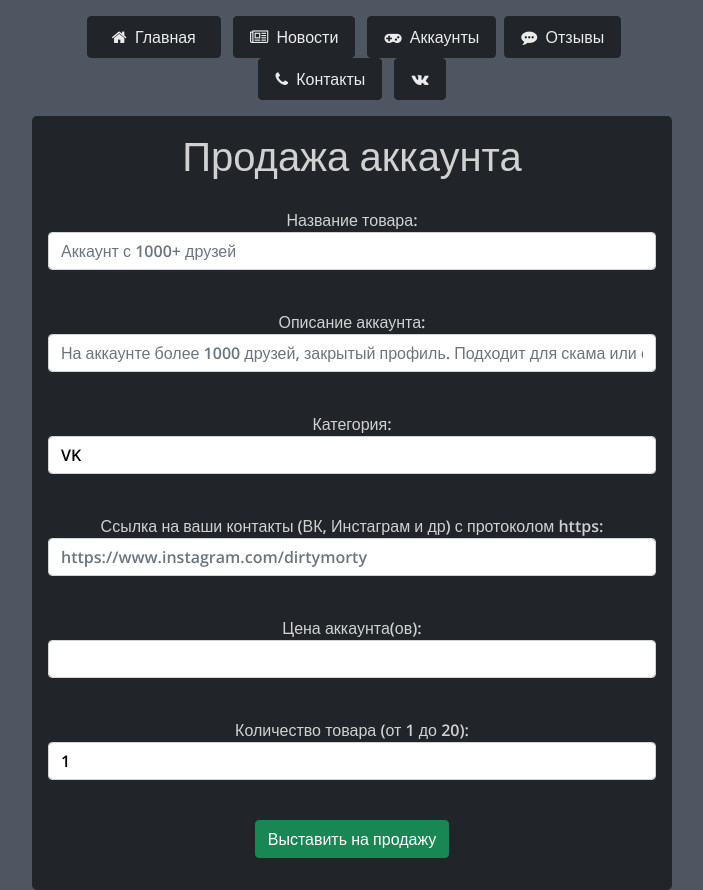
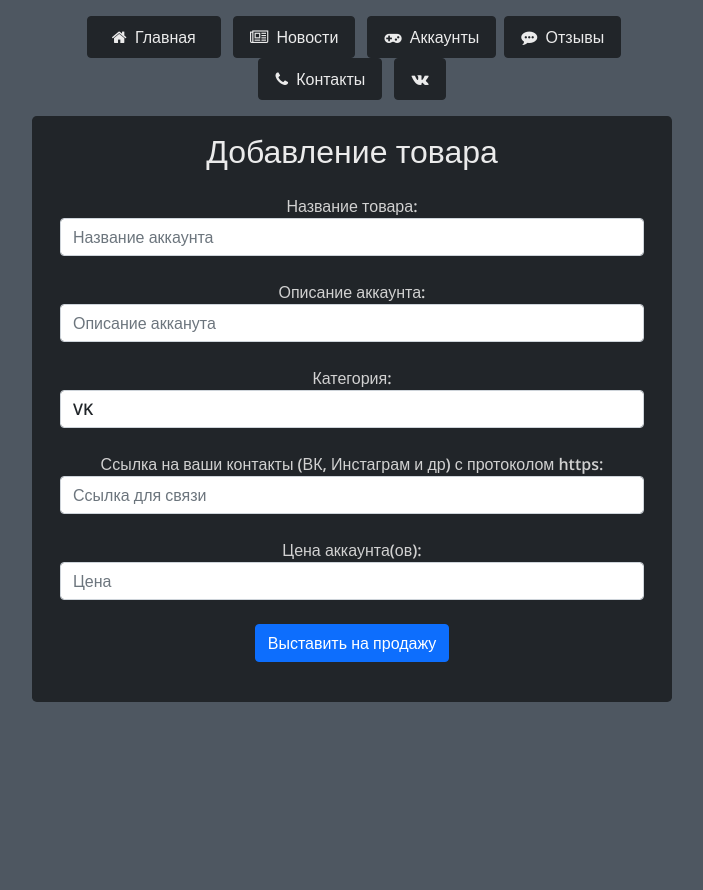
Before and after one commit to dkarasevgthub/GoldenMarket, a Flask app: page /add_acc in a window 1280 px wide. Shown: the part 61-951 px from the top of the page, without its empty margins (288-991 px from the left). After the commit the page ends 763 px from the top, so only its background shows below. Run offline with Flask 2, Linux system fonts and the light colour scheme; a user stored in the database is signed in; some libraries are stand-ins or nearby versions.

Commit message:
доработка товаров, пре-релиз проекта

```diff
--- a/data/accounts.py
+++ b/data/accounts.py
@@ -1,7 +1,9 @@
 import datetime
+
 import sqlalchemy
 from flask_login import UserMixin
 from sqlalchemy import orm
+
 from .db_session import SqlAlchemyBase
 
 
--- a/data/news.py
+++ b/data/news.py
@@ -1,13 +1,14 @@
 import datetime
+
 import sqlalchemy
 from flask_login import UserMixin
 from sqlalchemy import orm
+
 from .db_session import SqlAlchemyBase
 
 
 class News(SqlAlchemyBase, UserMixin):  # таблица новостей
     __tablename__ = 'news'
-
     id = sqlalchemy.Column(sqlalchemy.Integer,
                            primary_key=True, autoincrement=True)
     title = sqlalchemy.Column(sqlalchemy.String, nullable=True)
--- a/data/users.py
+++ b/data/users.py
@@ -1,18 +1,18 @@
 import datetime
+
 import sqlalchemy
 from flask_login import UserMixin
 from flask_wtf import FlaskForm
 from sqlalchemy import orm
 from werkzeug.security import generate_password_hash, check_password_hash
 from wtforms import PasswordField, SubmitField, StringField
-from wtforms.fields.simple import BooleanField
 from wtforms.validators import DataRequired
+
 from .db_session import SqlAlchemyBase
 
 
 class User(SqlAlchemyBase, UserMixin):  # таблица пользователей
     __tablename__ = 'users'
-
     id = sqlalchemy.Column(sqlalchemy.Integer,
                            primary_key=True, autoincrement=True)
     name = sqlalchemy.Column(sqlalchemy.String, nullable=True)
@@ -38,5 +38,4 @@
 class LoginForm(FlaskForm):  # форма для входа
     email = StringField('Введите почту', validators=[DataRequired()])
     password = PasswordField('Введите пароль', validators=[DataRequired()])
-    remember_me = BooleanField('Запомнить меня')
     submit = SubmitField('Войти')
--- a/main.py
+++ b/main.py
@@ -1,16 +1,18 @@
 import datetime
 import sqlite3
+
 import vk_api
 from flask import Flask, render_template, redirect, request
 from flask import abort
 from flask_login import LoginManager, login_user, logout_user, current_user, login_required
 from flask_ngrok import run_with_ngrok
+
 from data import db_session, users, accounts
 from data.news import News
 from data.users import User, LoginForm
+from forms.edit import RedactMailForm, RedactNameForm, RedactPasswordForm, MarketForm
 from forms.news import NewsForm
 from forms.user import RegisterForm
-from forms.edit import RedactMailForm, RedactNameForm, RedactPasswordForm, MarketForm
 
 app = Flask(__name__)  # создание приложения
 login_manager = LoginManager()
@@ -20,7 +22,7 @@
 UPLOAD_STATIC = 'static/img/user_avatars/'  # папка для сохранения фотографий пользователей
 app.config['UPLOAD_STATIC'] = UPLOAD_STATIC
 edit_mode = False  # мод редактирования новостей
-ADMINS = [1, 2]  # список айди админов
+ADMINS = [1, 3]  # список айди админов
 GROUP_TOKEN = '362ed726c14963a17c777db697e93fb0c371c60' \
               '71bd08be014138bfdef0bbcbbe2755016e25bda6143739'  # токен группы вк
 
@@ -118,10 +120,9 @@
             return render_template('profile.html', name=current_user.name,
                                    photo='/'.join(current_user.photo.split('/')[1:]),
                                    email=current_user.email,
-                                   created_date=
-                                   str(current_user.created_date).split()[0].split('-'),
-                                   title=current_user.name, is_photo=current_user.is_photo,
-                                   message='Вы не выбрали фотографию')
+                                   created_date=str(current_user.created_date).split()[0].split(
+                                       '-'),
+                                   title=current_user.name, is_photo=current_user.is_photo)
         if str(photo) != "<FileStorage: '' ('application/octet-stream')>":  # присвоение фото user
             user = session.query(User).filter(User.id == current_user.id).first()
             user.photo = name
@@ -229,9 +230,12 @@
             arr.append(
                 [item.title, item.content, int(str(delta).split()[0].split(':')[0]), 'hours',
                  item.id])
+        elif int(str(delta).split()[0].split(':')[1]) != 0:
+            arr.append([item.title, item.content,
+                        int(str(delta).split()[0].split(':')[1]), 'minutes', item.id])
         else:
             arr.append([item.title, item.content,
-                        int(str(delta).split()[0].split(':')[1]), 'minutes', item.id])
+                        '', 'a few seconds', item.id])
     if current_user.is_authenticated:
         return render_template('news.html', title='Новости', news=arr[::-1],
                                photo='/'.join(current_user.photo.split('/')[1:]),
@@ -375,10 +379,14 @@
                 arr.append(
                     [[user['first_name'], user['last_name'], item[0], user['photo_50']], item[1],
                      int(str(delta).split(':')[0]), 'hours'])
+            elif int(str(delta).split(':')[1]) != 0:
+                arr.append(
+                    [[user['first_name'], user['last_name'], item[0], user['photo_50']], item[1],
+                     int(str(delta).split(':')[1]), 'minutes'])
             else:
                 arr.append(
                     [[user['first_name'], user['last_name'], item[0], user['photo_50']], item[1],
-                     int(str(delta).split(':')[1]), 'minutes'])
+                     '', 'a few seconds'])
         return render_template('reviews.html', title='Предложения', reviews=arr[::-1],
                                is_photo=current_user.is_photo,
                                photo='/'.join(current_user.photo.split('/')[1:]), impr=True)
@@ -393,7 +401,7 @@
     vk_group_session = vk_api.VkApi(token=GROUP_TOKEN)
     data = cur.execute('SELECT * FROM reviews').fetchall()
     arr = []  # список пользователей
-    for item in data:
+    for item in data[::-1]:
         delta = datetime.datetime.now() - datetime.datetime.strptime(item[2], '%Y-%m-%d %H:%M:%S')
         user = vk_group_session.method("users.get", {"user_ids": item[0], "fields": "photo_50"})[0]
         if delta.days != 0:
@@ -404,10 +412,14 @@
             arr.append(
                 [[user['first_name'], user['last_name'], item[0], user['photo_50']], item[1],
                  int(str(delta).split(':')[0]), 'hours'])
+        elif int(str(delta).split(':')[1]) != 0:
+            arr.append(
+                [[user['first_name'], user['last_name'], item[0], user['photo_50']], item[1],
+                 int(str(delta).split(':')[1]), 'minutes'])
         else:
             arr.append(
                 [[user['first_name'], user['last_name'], item[0], user['photo_50']], item[1],
-                 int(str(delta).split(':')[1]), 'minutes'])
+                 '', 'a few seconds'])
     if current_user.is_authenticated:
         return render_template('reviews.html', title='Отзывы', reviews=arr,
                                is_photo=current_user.is_photo,
@@ -551,7 +563,8 @@
     return render_template('add_acc.html', form=form,
                            name=current_user.name,
                            photo='/'.join(current_user.photo.split('/')[1:]),
-                           is_photo=current_user.is_photo, title='Редактирование товара')
+                           is_photo=current_user.is_photo, title='Редактирование товара',
+                           edit=True)
 
 
 @app.route('/delete_acc/<int:acc_id>', methods=['GET', 'POST'])  # форма удаления аккаунта
@@ -571,6 +584,7 @@
 @app.route('/market/<category>', methods=['POST', 'GET'])  # сортировка аккаунтов по категориям
 def sorted_market(category):
     session = db_session.create_session()
+    is_my = False
     if category == 'vk':
         account_session = session.query(accounts.Accounts).filter(accounts.Accounts.type
                                                                   == 'VK')
@@ -589,6 +603,7 @@
     elif category == 'my':
         account_session = session.query(accounts.Accounts).filter(accounts.Accounts.user_id
                                                                   == current_user.id)
+        is_my = True
     else:
         account_session = session.query(accounts.Accounts).filter(accounts.Accounts.type
                                                                   == 'Other')
@@ -606,7 +621,7 @@
                                photo='/'.join(current_user.photo.split('/')[1:]),
                                account_dict=account_dict,
                                is_photo=current_user.is_photo, ADMINS=ADMINS,
-                               title=f'Аккаунты: {category.title()}')
+                               title=f'Аккаунты: {category.title()}', is_my=is_my)
     return render_template('market.html',
                            name=current_user.name,
                            account_dict=account_dict,
--- a/templates/add_acc.html
+++ b/templates/add_acc.html
@@ -1,68 +1,59 @@
 {% extends "base.html" %}
 
 {% block content %}
-    <div class="container w-50 bg-dark rounded-3 mt-3 p-3 text-center">
-        <h1 class="green" style="text-align: center;">Продажа аккаунта</h1>
-        <form action="" method="post" style="padding-top: 20px;">
+<div class="container w-50 bg-dark rounded-3 mt-3 p-3 text-center">
+    {% if edit %}
+    <h2 class="simple-btn">Редактирование товара</h2>
+    {% else %}
+    <h2 class="simple-btn">Добавление товара</h2>
+    {% endif %}
+    <form action="" method="post">
+        <div class="mx-auto p-0">
             {{ form.hidden_tag() }}
-            <p style="color: white">
-                {{ form.name.label }}<br>
-                {{ form.name(class="form-control", placeholder='Аккаунт с 1000+ друзей', style='color: black') }}<br>
+            <div class="container-fluid my-4">
+                {{ form.name.label }}
+                {{ form.name(class="form-control", placeholder='Название аккаунта') }}
                 {% for error in form.name.errors %}
-                    <div style="color: red">
-                        {{ error }}
-                    </div>
+                {{ error }}
                 {% endfor %}
-            </p>
-            <p style="color: white">
-                {{ form.about.label }}<br>
-                {{ form.about(class="form-control", placeholder='На аккаунте более 1000 друзей, закрытый профиль. Подходит для скама или спама.', style='color: black') }}<br>
+            </div>
+            <div class="container-fluid my-4">
+                {{ form.about.label }}
+                {{ form.about(class="form-control", placeholder='Описание акканута') }}
                 {% for error in form.about.errors %}
-                    <div style="color: red">
-                        {{ error }}
-                    </div>
+                {{ error }}
                 {% endfor %}
-            </p>
-            <p style="color: white">
-                {{ form.category.label }}<br>
-                {{ form.category(class="form-control", style='color: black') }}<br>
+            </div>
+            <div class="container-fluid my-4">
+                {{ form.category.label }}
+                {{ form.category(class="form-control") }}
                 {% for error in form.category.errors %}
-                    <div  style="color: red">
-                        {{ error }}
-                    </div>
+                {{ error }}
                 {% endfor %}
-            </p>
-            <p style="color: white">
-                {{ form.link.label }}<br>
-                {{ form.link(class="form-control", placeholder='https://www.instagram.com/dirtymorty', style='color: black') }}<br>
+            </div>
+            <div class="container-fluid my-4">
+                {{ form.link.label }}
+                {{ form.link(class="form-control", placeholder='Ссылка для связи') }}
                 {% for error in form.link.errors %}
-                    <div  style="color: red">
-                        {{ error }}
-                    </div>
+                {{ error }}
                 {% endfor %}
-            </p>
-            <p style="color: white">
-                {{ form.price.label }}<br>
-                {{ form.price(class="form-control", style='color: black') }}<br>
+            </div>
+            <div class="container-fluid my-4">
+                {{ form.price.label }}
+                {{ form.price(class="form-control", placeholder='Цена') }}
                 {% for error in form.price.errors %}
-                    <div style="color: red">
-                        {{ error }}
-                    </div>
+                {{ error }}
                 {% endfor %}
-            </p>
-            <p style="color: white">
-                {{ form.count.label }}<br>
-                {{ form.count(class="form-control", style='color: black') }}<br>
-                {% for error in form.count.errors %}
-                    <div style="color: red">
-                        {{ error }}
-                    </div>
-                {% endfor %}
-            </p>
-            <p>{{ form.submit(type="submit", class="btn btn-success") }}</p>
-                  {% if message|length > 1 %}
-             <div class="alert alert-danger" style="max-width: 800px">{{message}}</div>
+            </div>
+            <div class="container-fluid my-4">
+                {{ form.submit(type="submit", class="btn btn-primary") }}
+            </div>
+            {% if message|length > 1 %}
+            <div class="alert alert-danger mt-2">
+                {{ message }}
+            </div>
             {% endif %}
-        </form>
-    </div>
+        </div>
+    </form>
+</div>
 {% endblock %}
--- a/templates/base.html
+++ b/templates/base.html
@@ -14,19 +14,21 @@
     <link rel="preconnect" href="https://fonts.gstatic.com">
     <link rel="stylesheet"
           href="https://maxcdn.bootstrapcdn.com/font-awesome/4.7.0/css/font-awesome.min.css">
-    <link rel="stylesheet" href="{{ url_for('static', filename='css/style.css') }}" type="text/css">
-    <link rel="shortcut icon" href="{{ url_for('static', filename='img/site-logo.png') }}" type="image/png">
+    <link rel="shortcut icon" href="{{ url_for('static', filename='img/site-logo.png') }}"
+          type="image/png">
+    <link rel="stylesheet" href="{{ url_for('static', filename='css/style.css') }}"
+          type="text/css">
     <script src="https://stackpath.bootstrapcdn.com/bootstrap/4.4.1/js/bootstrap.min.js"
             integrity="sha384-wfSDF2E50Y2D1uUdj0O3uMBJnjuUD4Ih7YwaYd1iqfktj0Uod8GCExl3Og8ifwB6"
             crossorigin="anonymous"></script>
     <script src="https://code.jquery.com/jquery-3.4.1.slim.min.js"
             integrity="sha384-J6qa4849blE2+poT4WnyKhv5vZF5SrPo0iEjwBvKU7imGFAV0wwj1yYfoRSJoZ+n"
             crossorigin="anonymous"></script>
+    <title>{{ title }}</title>
     <style>
         * {
             font-family: 'Open Sans', sans-serif;
             color: #d1d1d1;
-
         }
 
         body {
@@ -53,8 +55,9 @@
         .text-black {
             color: black;
         }
+
+
     </style>
-    <title>{{ title }}</title>
 </head>
 <body class="container-fluid p-0">
 <header class="container-fluid bg-dark p-0 m-0">
--- a/templates/login.html
+++ b/templates/login.html
@@ -24,10 +24,6 @@
                 {% endfor %}
             </div>
             <div class="container-fluid my-4">
-                {{ form.remember_me() }} {{
-                form.remember_me.label }}
-            </div>
-            <div class="container-fluid my-4">
                 {{ form.submit(type="submit", class="btn btn-success") }}
             </div>
             {% if message|length > 1 %}
--- a/templates/news.html
+++ b/templates/news.html
@@ -4,7 +4,7 @@
 <div class="container w-50 bg-dark rounded-3 mt-3 p-3 text-center">
     <h2 class="mb-3 simple-btn">Новости</h2>
     {% if current_user.id in ADMINS %}
-    <div class="container w-50 text-center bg-dark mx-auto d-flex">
+    <div class="text-center bg-dark mx-auto d-flex justify-content-center">
         <a href="/add_news">
             <button type="button" class="btn btn-outline-success mx-2 px-5 d-flex">
                 <i class="fa fa-plus fa-1x my-auto text-success m-1" aria-hidden="true"></i>
--- a/templates/reviews.html
+++ b/templates/reviews.html
@@ -20,7 +20,7 @@
     {% for item in reviews %}
     <div class="card text-center m-4 bg-dark rounded-3 border-success">
         <a href="https://vk.com/id{{ item[0][2] }}" target="_blank">
-            <div class="card-header bg-success">
+            <div class="card-header bg-success p-1">
                 <img src="{{ item[0][3] }}" width="30" height="30" class="rounded-circle">
                 {{ item[0][0] }} {{ item[0][1] }}
             </div>
```
Also changed, not shown: data/vk_bot.py (+5 -5 lines), templates/add_news.html (+5 -5 lines), templates/contacts.html (+21 -9 lines), templates/market.html (+15 -10 lines), templates/profile.html (+9 -8 lines), db/logins.db, db/vk_bot.db, static/css/style.css (line endings or trailing spaces).
